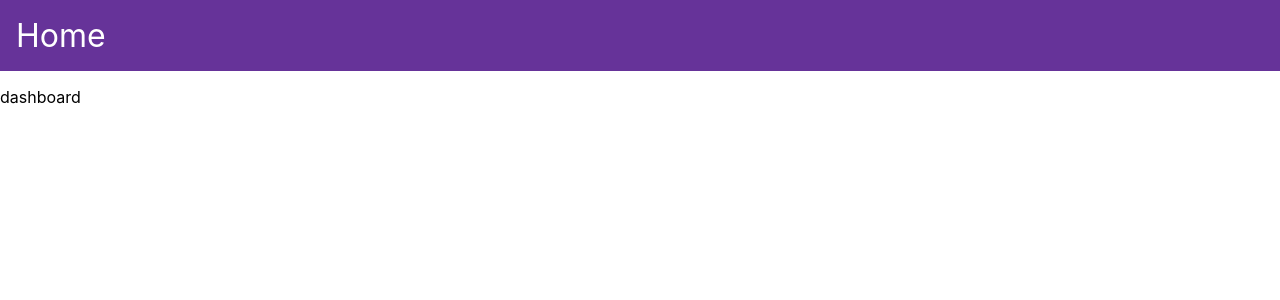
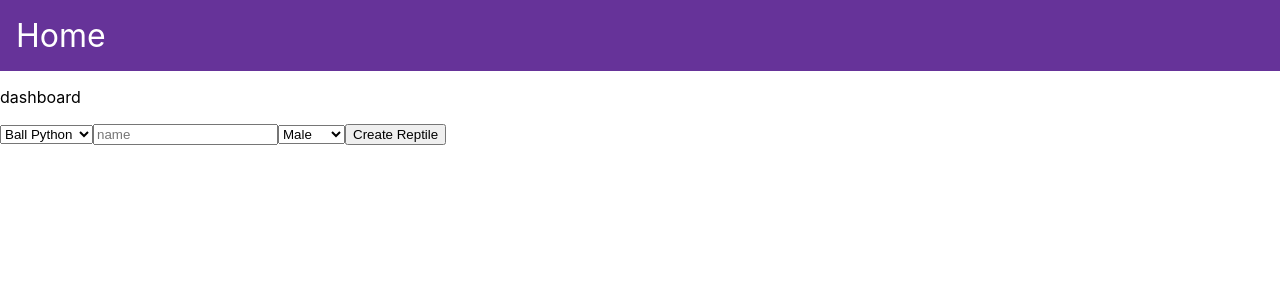
Before and after one commit to Tyler-Johnston/Reptile-Tracker, a React (Vite) app in the folder client/: page /dashboard in a window 1280 px wide. Shown: the top 300 px of the page. Built offline with nearby package versions, Linux system fonts and the light colour scheme.

Commit message:
create reptile logic works

```diff
--- a/client/src/pages/Dashboard.tsx
+++ b/client/src/pages/Dashboard.tsx
@@ -1,8 +1,61 @@
+// 1. I should see all of the schedules for my user for the day of the week it is (for example, if it is Monday then I should only see the schedules that have me doing something on Monday.)
+// 2. I should see a list of all my reptiles
+// 3. When selecting a reptile the app should navigate to the Reptile page
+// 5. I should be able to delete a reptile.
+// 6. I should be able to log out of my account
+
+
+import { useContext, useState } from "react";
+
 export const Dashboard = () => {
+  const [species, setSpecies] = useState("");
+  const [name, setName] = useState("");
+  const [sex, setSex] = useState("");
+
+  async function createReptile() {
+
+    const body = {
+      species,
+      name,
+      sex
+    }
+
+    const result = await fetch("http://localhost:8000/reptile", {
+      method: 'post',
+      headers: {
+        "Content-Type": "application/json"
+      },
+      credentials: "include",
+      body: JSON.stringify(body)
+    });
+  }
 
   return (
     <div>
       <p>dashboard</p>
+
+      {/* Create Reptile Logic */}
+      <select name="species" value={species} onChange={e => setSpecies(e.target.value)}>
+        <option value="ball_python">Ball Python</option>
+        <option value="king_snake">King Snake</option>
+        <option value="corn_snake">Corn Snake</option>
+        <option value="redtail_boa">Redtail Boa</option>
+      </select>
+
+      <input value={name} placeholder="name" onChange={e => setName(e.target.value)}></input>
+
+      <select name="sex" value={sex} onChange={e => setSex(e.target.value)}>
+        <option value="m">Male</option>
+        <option value="f">Female</option>
+      </select>
+
+      <button type="button" onClick={createReptile}>Create Reptile</button>
+
+
+      {/* View All Reptiles */}
+
+
+
     </div>
   )
 }
--- a/client/src/pages/Home.tsx
+++ b/client/src/pages/Home.tsx
@@ -5,7 +5,7 @@ export const Home = () => {
         <html>
 
 <head>
-    <link rel="stylesheet" href="https://cdn.jsdelivr.net/npm/bootstrap@4.3.1/dist/css/bootstrap.min.css" integrity="sha384-ggOyR0iXCbMQv3Xipma34MD+dH/1fQ784/j6cY/iJTQUOhcWr7x9JvoRxT2MZw1T" crossorigin="anonymous">
+    <link rel="stylesheet" href="https://cdn.jsdelivr.net/npm/bootstrap@4.3.1/dist/css/bootstrap.min.css" integrity="sha384-ggOyR0iXCbMQv3Xipma34MD+dH/1fQ784/j6cY/iJTQUOhcWr7x9JvoRxT2MZw1T" crossOrigin="anonymous">
       </link>
     <title>Homepage</title>
 
```
Also changed, not shown: 1 other file (tests, documents, lock files or other folders).
